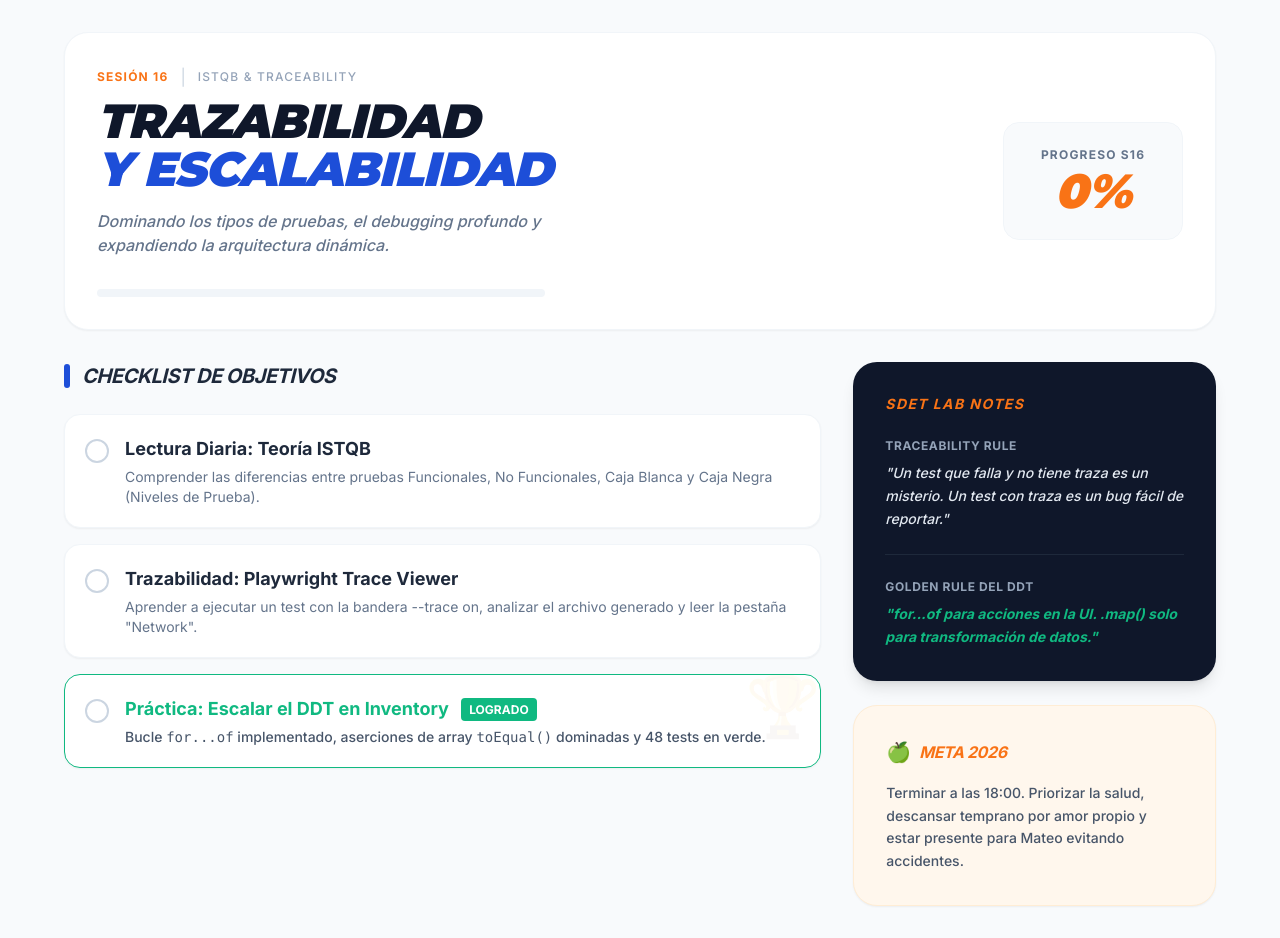
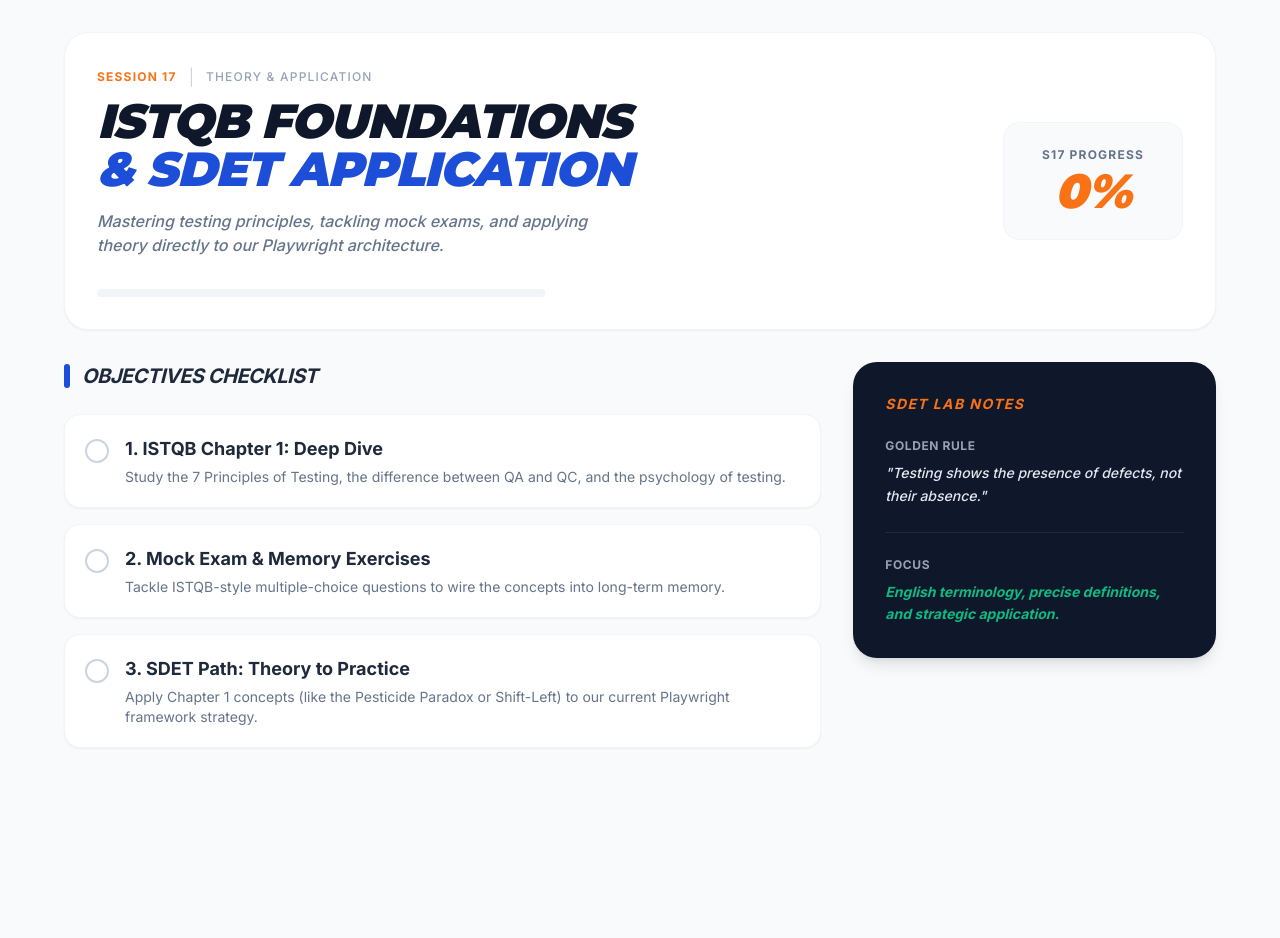
Before and after one commit to nataliacamero/qa-journey, a website: page control-panel/index.html in a window 1280 px wide. After the commit the page ends 800 px from the top, so only its background shows below. Drawn offline with nearby package versions, Linux system fonts and the light colour scheme.

Commit message:
feat: Actualizar el panel de control para la sesión 17, mejorando el contenido y la estructura

```diff
--- a/control-panel/index.html
+++ b/control-panel/index.html
@@ -1,9 +1,9 @@
 <!doctype html>
-<html lang="es">
+<html lang="en">
   <head>
     <meta charset="UTF-8" />
     <meta name="viewport" content="width=device-width, initial-scale=1.0" />
-    <title>Panel de Objetivos - Sesión 16</title>
+    <title>Control Panel - Session 17</title>
 
     <script src="https://cdn.tailwindcss.com"></script>
     <link
@@ -55,7 +55,7 @@
       }
 
       .custom-check.checked {
-        background-color: #10b981; /* Cambiado a verde victoria */
+        background-color: #10b981;
         border-color: #10b981;
         color: white;
         box-shadow: 0 4px 14px 0 rgba(16, 185, 129, 0.39);
@@ -72,7 +72,6 @@
         transition: width 0.5s cubic-bezier(0.4, 0, 0.2, 1);
       }
 
-      /* Animación de confeti para el 100% */
       @keyframes pulse-green {
         0% {
           box-shadow: 0 0 0 0 rgba(16, 185, 129, 0.7);
@@ -91,7 +90,6 @@
   </head>
   <body class="antialiased text-slate-800 p-4 md:p-8">
     <div class="max-w-6xl mx-auto space-y-8">
-      <!-- Header Card -->
       <div
         class="bg-white rounded-3xl p-8 shadow-sm border border-slate-100 flex flex-col md:flex-row justify-between items-center gap-8 relative overflow-hidden"
       >
@@ -99,26 +97,25 @@
           <div class="flex items-center gap-3 mb-2">
             <span
               class="text-brand-orange font-bold text-xs tracking-widest uppercase"
-              >Sesión 16</span
+              >Session 17</span
             >
             <span class="text-slate-300">|</span>
             <span
               class="text-slate-400 font-medium text-xs tracking-widest uppercase"
-              >ISTQB & Traceability</span
+              >Theory & Application</span
             >
           </div>
           <h1
             class="font-display text-4xl md:text-5xl font-black text-brand-dark leading-tight tracking-tight uppercase italic"
           >
-            Trazabilidad<br />
-            <span class="text-brand-blue">y Escalabilidad</span>
+            ISTQB Foundations<br />
+            <span class="text-brand-blue">& SDET Application</span>
           </h1>
           <p class="text-slate-500 mt-4 italic font-medium max-w-lg">
-            Dominando los tipos de pruebas, el debugging profundo y expandiendo
-            la arquitectura dinámica.
+            Mastering testing principles, tackling mock exams, and applying
+            theory directly to our Playwright architecture.
           </p>
 
-          <!-- Progress Bar -->
           <div class="mt-8 w-full max-w-md">
             <div class="h-2 w-full bg-slate-100 rounded-full overflow-hidden">
               <div
@@ -138,7 +135,7 @@
             class="text-slate-500 text-xs font-bold uppercase tracking-widest mb-1"
             id="progress-label"
           >
-            Progreso S16
+            S17 Progress
           </p>
           <p
             class="font-display text-5xl font-black text-brand-orange italic transition-colors duration-500"
@@ -149,18 +146,15 @@
         </div>
       </div>
 
-      <!-- Main Content Grid -->
       <div class="grid grid-cols-1 lg:grid-cols-3 gap-8">
-        <!-- Left Column: Objetivos -->
         <div class="lg:col-span-2 space-y-4">
           <div class="flex items-center gap-3 mb-6">
             <div class="w-1.5 h-6 bg-brand-blue rounded-full"></div>
             <h2 class="text-xl font-bold italic tracking-tight uppercase">
-              Checklist de Objetivos
+              Objectives Checklist
             </h2>
           </div>
 
-          <!-- Objective 1 -->
           <div
             class="objective-card bg-white rounded-2xl p-5 shadow-sm border border-slate-100 flex items-start gap-4"
           >
@@ -171,16 +165,15 @@
             </div>
             <div>
               <h3 class="font-bold text-slate-800 text-lg">
-                Lectura Diaria: Teoría ISTQB
+                1. ISTQB Chapter 1: Deep Dive
               </h3>
               <p class="text-slate-500 text-sm mt-1">
-                Comprender las diferencias entre pruebas Funcionales, No
-                Funcionales, Caja Blanca y Caja Negra (Niveles de Prueba).
+                Study the 7 Principles of Testing, the difference between QA and
+                QC, and the psychology of testing.
               </p>
             </div>
           </div>
 
-          <!-- Objective 2 -->
           <div
             class="objective-card bg-white rounded-2xl p-5 shadow-sm border border-slate-100 flex items-start gap-4"
           >
@@ -191,46 +184,36 @@
             </div>
             <div>
               <h3 class="font-bold text-slate-800 text-lg">
-                Trazabilidad: Playwright Trace Viewer
+                2. Mock Exam & Memory Exercises
               </h3>
               <p class="text-slate-500 text-sm mt-1">
-                Aprender a ejecutar un test con la bandera --trace on, analizar
-                el archivo generado y leer la pestaña "Network".
+                Tackle ISTQB-style multiple-choice questions to wire the
+                concepts into long-term memory.
               </p>
             </div>
           </div>
 
-          <!-- Objective 3 -->
           <div
-            class="objective-card bg-white rounded-2xl p-5 shadow-sm border border-brand-green bg-green-50 flex items-start gap-4 relative overflow-hidden"
+            class="objective-card bg-white rounded-2xl p-5 shadow-sm border border-slate-100 flex items-start gap-4"
           >
-            <div class="absolute right-0 top-0 text-6xl opacity-5">
-              &#127942;
-            </div>
-            <div class="mt-1 z-10">
+            <div class="mt-1">
               <div class="custom-check" onclick="toggleCheck(this)">
                 &#10003;
               </div>
             </div>
-            <div class="z-10">
-              <h3 class="font-bold text-brand-green text-lg">
-                Práctica: Escalar el DDT en Inventory
-                <span
-                  class="text-xs bg-brand-green text-white px-2 py-1 rounded ml-2 align-middle"
-                  >LOGRADO</span
-                >
+            <div>
+              <h3 class="font-bold text-slate-800 text-lg">
+                3. SDET Path: Theory to Practice
               </h3>
-              <p class="text-slate-600 text-sm mt-1 font-medium">
-                Bucle <code>for...of</code> implementado, aserciones de array
-                <code>toEqual()</code> dominadas y 48 tests en verde.
+              <p class="text-slate-500 text-sm mt-1">
+                Apply Chapter 1 concepts (like the Pesticide Paradox or
+                Shift-Left) to our current Playwright framework strategy.
               </p>
             </div>
           </div>
         </div>
 
-        <!-- Right Column: Notes & Meta -->
         <div class="lg:col-span-1 space-y-6">
-          <!-- Lab Notes Card -->
           <div
             class="bg-brand-dark rounded-3xl p-6 md:p-8 text-white shadow-lg relative overflow-hidden"
           >
@@ -245,13 +228,12 @@
                 <h4
                   class="text-slate-400 text-xs font-bold uppercase tracking-wider mb-2"
                 >
-                  Traceability Rule
+                  Golden Rule
                 </h4>
                 <p
                   class="text-slate-200 text-sm font-medium leading-relaxed italic"
                 >
-                  "Un test que falla y no tiene traza es un misterio. Un test
-                  con traza es un bug fácil de reportar."
+                  "Testing shows the presence of defects, not their absence."
                 </p>
               </div>
 
@@ -261,34 +243,16 @@
                 <h4
                   class="text-slate-400 text-xs font-bold uppercase tracking-wider mb-2"
                 >
-                  Golden Rule del DDT
+                  Focus
                 </h4>
                 <p
                   class="text-brand-green text-sm font-bold leading-relaxed italic"
                 >
-                  "for...of para acciones en la UI. .map() solo para
-                  transformación de datos."
+                  English terminology, precise definitions, and strategic
+                  application.
                 </p>
               </div>
             </div>
-          </div>
-
-          <!-- Meta 2026 Card -->
-          <div
-            class="bg-orange-50 rounded-3xl p-6 md:p-8 border border-orange-100 shadow-sm transition-transform hover:-translate-y-1"
-          >
-            <div class="flex items-center gap-2 mb-4">
-              <span class="text-xl">&#127823;</span>
-              <h3
-                class="font-bold text-brand-orange tracking-tight italic uppercase"
-              >
-                Meta 2026
-              </h3>
-            </div>
-            <p class="text-slate-600 font-medium leading-relaxed text-sm">
-              Terminar a las 18:00. Priorizar la salud, descansar temprano por
-              amor propio y estar presente para Mateo evitando accidentes.
-            </p>
           </div>
         </div>
       </div>
@@ -325,7 +289,6 @@
           500,
         );
 
-        // Efectos visuales al llegar al 100%
         if (percentage === 100) {
           progressBar.classList.remove("bg-brand-blue");
           progressBar.classList.add("bg-brand-green");
@@ -334,7 +297,7 @@
           progressContainer.classList.add("victory-glow");
           progressContainer.classList.add("bg-green-50");
           progressContainer.classList.remove("bg-slate-50");
-          progressLabel.innerText = "¡SESIÓN COMPLETADA!";
+          progressLabel.innerText = "SESSION COMPLETE!";
           progressLabel.classList.remove("text-slate-500");
           progressLabel.classList.add("text-brand-green");
         } else {
@@ -345,7 +308,7 @@
           progressContainer.classList.remove("victory-glow");
           progressContainer.classList.remove("bg-green-50");
           progressContainer.classList.add("bg-slate-50");
-          progressLabel.innerText = "Progreso S16";
+          progressLabel.innerText = "S17 Progress";
           progressLabel.classList.add("text-slate-500");
           progressLabel.classList.remove("text-brand-green");
         }
```
